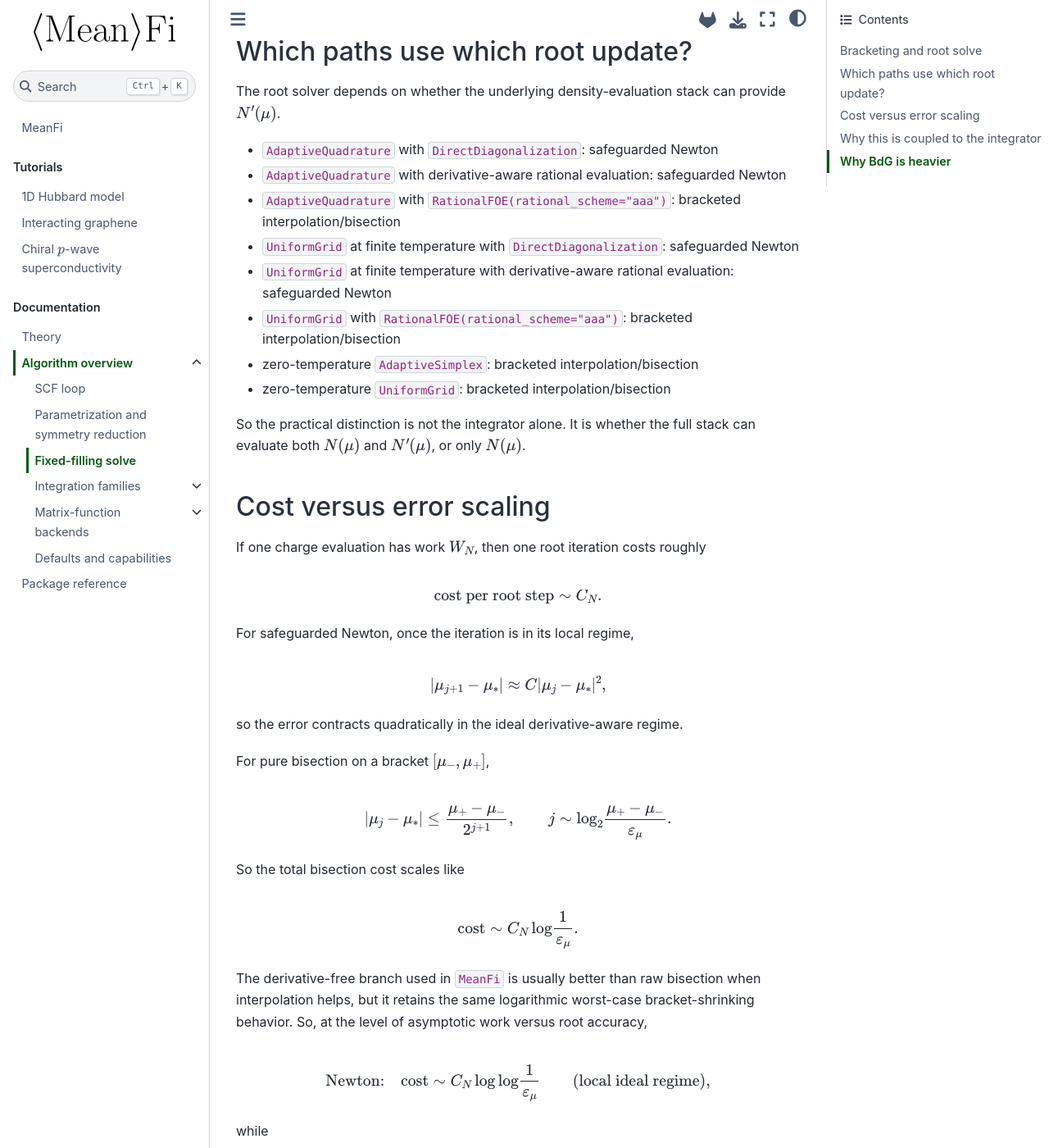
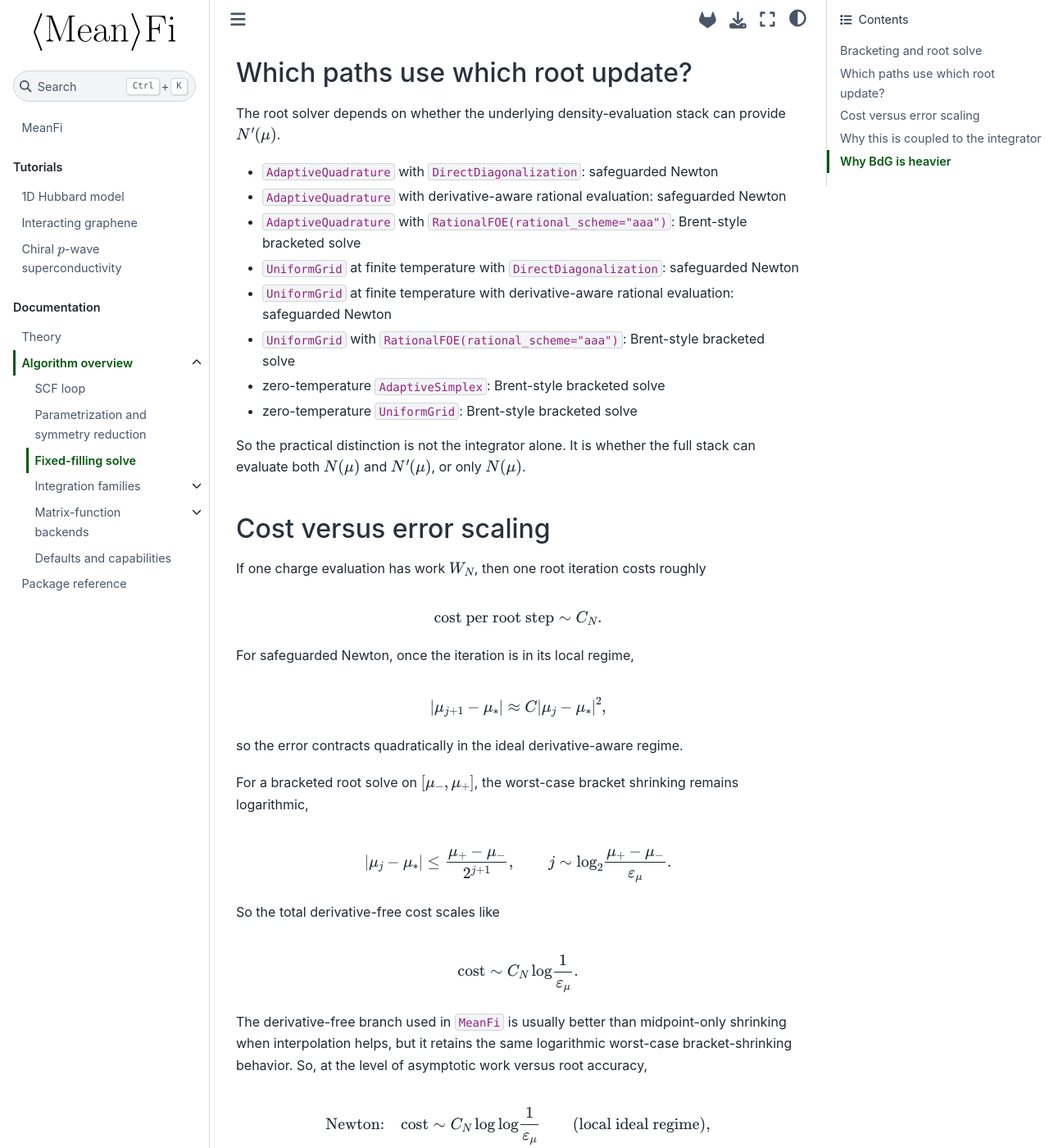
Before and after one commit to quantum-tinkerer/MeanFi, a Sphinx documentation site: the page built from docs/source/documentation/algorithms/fixed_filling.md, in a window 1280 px wide and 1400 px high, scrolled down 1131 px. Shown: the whole window at 82% size. Built offline with Sphinx 7.4.7 and the Sphinx Book theme 1.1.4, drawn with Linux system fonts in a browser that asks for light colours; pages that are not in the unit, such as notebooks, are missing from menus; some of the changed text lies outside the part shown.

Commit message:
Clarify fixed-filling root solve docs

```diff
--- a/docs/source/documentation/algorithms/fixed_filling.md
+++ b/docs/source/documentation/algorithms/fixed_filling.md
@@ -55,7 +55,7 @@ N'(\mu) = \int_{\mathrm{BZ}} \partial_\mu n(\mu,k)\, dk.
 :::
 
 So the same local-in-$k$ machinery that evaluates $n(\mu,k)$ may also supply the derivative information needed for faster root updates.
-The derivative-aware path is safeguarded Newton, while the derivative-free path is a bracketed interpolation/bisection-type solver.
+The derivative-aware path is safeguarded Newton, while the derivative-free path is a Brent-style bracketed solver with interpolation and midpoint fallback.
 
 ## Which paths use which root update?
 
@@ -63,12 +63,12 @@ The root solver depends on whether the underlying density-evaluation stack can p
 
 - `AdaptiveQuadrature` with `DirectDiagonalization`: safeguarded Newton
 - `AdaptiveQuadrature` with derivative-aware rational evaluation: safeguarded Newton
-- `AdaptiveQuadrature` with `RationalFOE(rational_scheme="aaa")`: bracketed interpolation/bisection
+- `AdaptiveQuadrature` with `RationalFOE(rational_scheme="aaa")`: Brent-style bracketed solve
 - `UniformGrid` at finite temperature with `DirectDiagonalization`: safeguarded Newton
 - `UniformGrid` at finite temperature with derivative-aware rational evaluation: safeguarded Newton
-- `UniformGrid` with `RationalFOE(rational_scheme="aaa")`: bracketed interpolation/bisection
-- zero-temperature `AdaptiveSimplex`: bracketed interpolation/bisection
-- zero-temperature `UniformGrid`: bracketed interpolation/bisection
+- `UniformGrid` with `RationalFOE(rational_scheme="aaa")`: Brent-style bracketed solve
+- zero-temperature `AdaptiveSimplex`: Brent-style bracketed solve
+- zero-temperature `UniformGrid`: Brent-style bracketed solve
 
 So the practical distinction is not the integrator alone.
 It is whether the full stack can evaluate both $N(\mu)$ and $N'(\mu)$, or only $N(\mu)$.
@@ -89,7 +89,7 @@ For safeguarded Newton, once the iteration is in its local regime,
 
 so the error contracts quadratically in the ideal derivative-aware regime.
 
-For pure bisection on a bracket $[\mu_-,\mu_+]$,
+For a bracketed root solve on $[\mu_-,\mu_+]$, the worst-case bracket shrinking remains logarithmic,
 
 :::{math}
 |\mu_j-\mu_\ast|
@@ -99,13 +99,13 @@ For pure bisection on a bracket $[\mu_-,\mu_+]$,
 j \sim \log_2\!\frac{\mu_+ - \mu_-}{\varepsilon_\mu}.
 :::
 
-So the total bisection cost scales like
+So the total derivative-free cost scales like
 
 :::{math}
 \text{cost} \sim C_N \log\!\frac{1}{\varepsilon_\mu}.
 :::
 
-The derivative-free branch used in `MeanFi` is usually better than raw bisection when interpolation helps, but it retains the same logarithmic worst-case bracket-shrinking behavior.
+The derivative-free branch used in `MeanFi` is usually better than midpoint-only shrinking when interpolation helps, but it retains the same logarithmic worst-case bracket-shrinking behavior.
 So, at the level of asymptotic work versus root accuracy,
 
 :::{math}
@@ -116,7 +116,7 @@ So, at the level of asymptotic work versus root accuracy,
 while
 
 :::{math}
-\text{bisection-type:}\quad \text{cost} \sim C_N \log\!\frac{1}{\varepsilon_\mu}.
+\text{Brent-style:}\quad \text{cost} \sim C_N \log\!\frac{1}{\varepsilon_\mu}.
 :::
 
 ## Why this is coupled to the integrator
```
Also changed, not shown: 2 other files.
